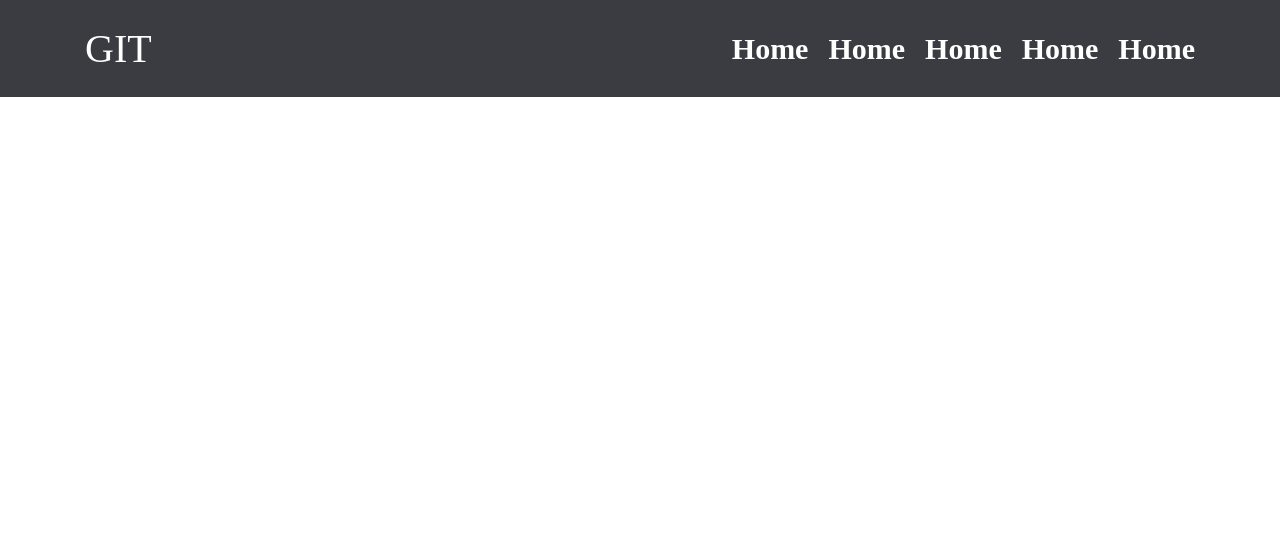
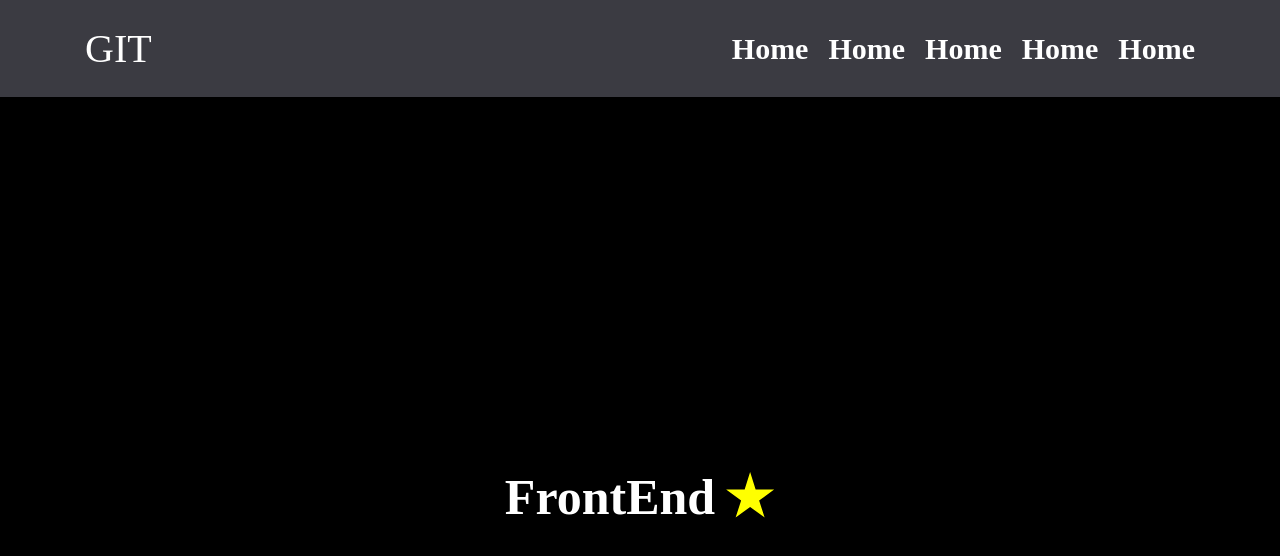
Before and after one commit to Beggie98/GoTrip, a plain HTML site: page index.html in a window 1280 px wide. Drawn offline with Linux system fonts and the light colour scheme.

Commit message:
stajer first save

```diff
--- a/index.html
+++ b/index.html
@@ -24,6 +24,12 @@
                 </div>
             </div>
         </nav>
+        <div class="header__content">
+            <h1>FrontEnd</h1>
+            <div class="star">
+
+            </div>
+        </div>
     </header>
 </body>
 </html>
--- a/style/style.css
+++ b/style/style.css
@@ -38,3 +38,21 @@ ul{
     color: white;
     font-weight: 700;
 }
+.header__content{
+    height: 800px;
+    background: black;
+    display: flex;
+    justify-content: center;
+    align-items: center;
+}
+.header__content h1{
+    color: white;
+    font-size: 50px;
+}
+.star{
+    background: yellow;
+    margin-left: 10px;
+    clip-path: polygon(50% 0%, 61% 35%, 98% 35%, 68% 57%, 79% 91%, 50% 70%, 21% 91%, 32% 57%, 2% 35%, 39% 35%);
+    width: 50px;
+    height: 50px;
+}
```
